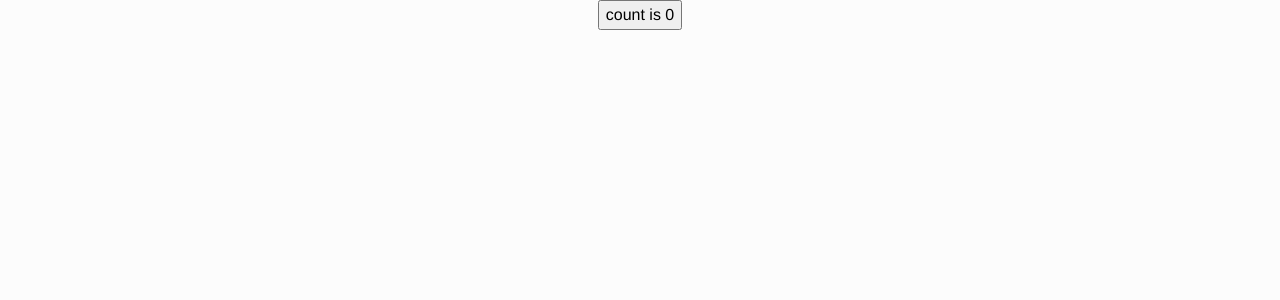
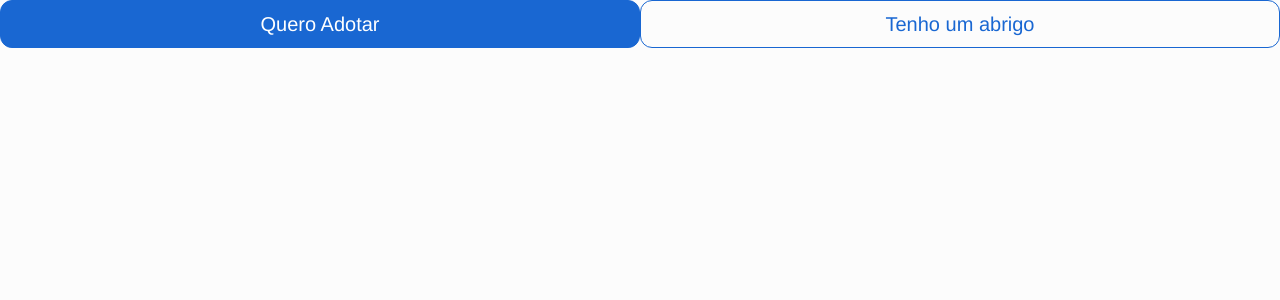
Before and after one commit to laosarah/picles-spa, a React (Vite) app: page / in a window 1280 px wide. Shown: the top 300 px of the page. Built offline with nearby package versions, Linux system fonts and the light colour scheme.

Commit message:
feat: componente botão

```diff
--- a/src/App.tsx
+++ b/src/App.tsx
@@ -1,11 +1,14 @@
 import { useState } from 'react'
+import { Button } from './components/common/Button/Button'
+import { ButtonVariant } from './components/common/Button/Button.constants'
 
 export function App() {
   const [count, setCount] = useState(0)
 
   return (
-    <button onClick={() => setCount((count) => count + 1)}>
-      count is {count}
-    </button>
+    <>
+    <Button variant={ButtonVariant.Default} onClick={() => setCount(count +1)}>Quero Adotar</Button>
+    <Button variant={ButtonVariant.Outlined} onClick={() => setCount(count +1)}>Tenho um abrigo</Button>
+    </>
   )
 }
--- /dev/null
+++ b/src/components/common/Button/Button.constants.ts
@@ -0,0 +1,6 @@
+export enum ButtonVariant {
+    Default = 'default',
+    Disabled = 'disabled',
+    Outlined = 'outlined',
+    Text = 'text',
+}
--- /dev/null
+++ b/src/components/common/Button/Button.tsx
@@ -0,0 +1,25 @@
+import { ButtonHTMLAttributes } from 'react'
+import { ButtonVariant } from './Button.constants'
+import styles from './Button.module.css'
+
+interface IButton extends ButtonHTMLAttributes<HTMLButtonElement> {
+    variant?: ButtonVariant
+}
+
+export function Button({ variant, children, ...rest }: IButton ) {
+let buttonClass = styles.buttonBase
+switch (variant) {
+    case ButtonVariant.Default: buttonClass += ` ${styles.buttonDefault}`
+    break
+    case ButtonVariant.Disabled: buttonClass += ` ${styles.buttonDisabled}`
+    break
+    case ButtonVariant.Outlined: buttonClass += ` ${styles.buttonOutlined}`
+    break
+    case ButtonVariant.Text: buttonClass += ` ${styles.buttonText}`
+    break
+}
+
+    return (
+    <button className={buttonClass} {...rest}>{children}</button>
+    )
+}
--- /dev/null
+++ b/src/components/common/Button/index.ts
@@ -0,0 +1 @@
+export * from './Button'
```
